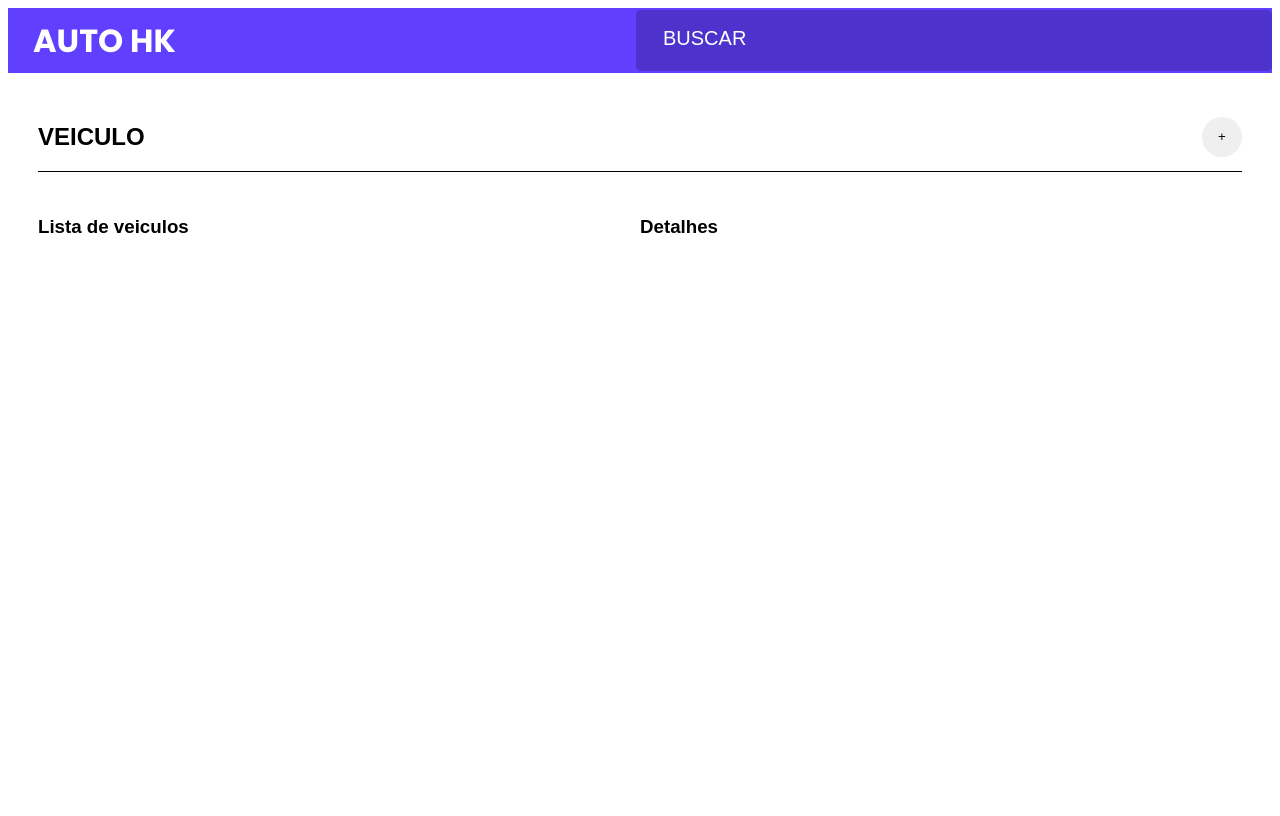
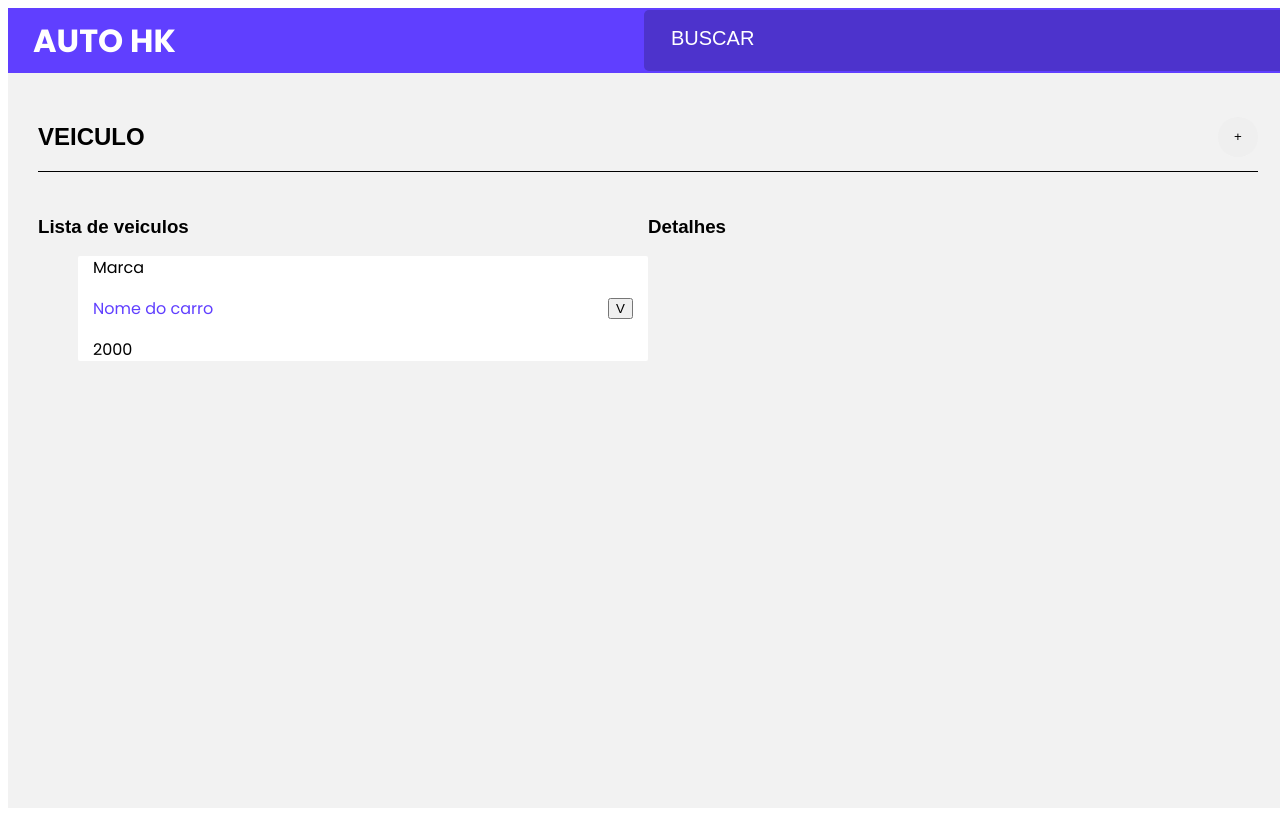
Before and after one commit to DiogoRodriguees/AUTO_HK, a React (Vite) app in the folder client/: page / in a window 1280 px wide. Built offline with nearby package versions, Linux system fonts and the light colour scheme.

Commit message:
estrutura base do card criada

```diff
--- a/client/src/App.css
+++ b/client/src/App.css
@@ -1,7 +1,11 @@
 @import url('https://fonts.googleapis.com/css2?family=Poppins:wght@100;200;300;400;500;600;700;800;900&display=swap');
 .App{
+    height: 100vh;
+    width: 100vw;
     margin: 0px;
+    padding: 0px;
     font-family: Poppins;
+    background-color: #f2f2f2;
 }
 
 .container-app{
--- /dev/null
+++ b/client/src/components/CardVeiculo/index.jsx
@@ -0,0 +1,15 @@
+import "./style.css"
+
+export default function CardVeiculo(){
+    return (
+        <div className="card-container">
+            <div className="informacoes-veiculo">
+                <p className="card-marca">Marca</p>
+                <p className="card-nome-veiculo">Nome do carro</p>
+                <p className="card-ano-veiculo">2000</p>
+            </div>
+
+            <button className="status-veiculo">V</button>
+        </div>
+    )
+}
--- /dev/null
+++ b/client/src/components/CardVeiculo/style.css
@@ -0,0 +1,25 @@
+.card-container{
+    background-color: #fff;
+    display: flex;
+    justify-content: space-between;
+    align-items: center;
+    padding: 15px;
+    height: 75px;
+    border-radius: 2px;
+}
+
+.informacoes-veiculo{
+    /* display: flex; */
+    /* flex-direction: column; */
+}
+
+.card-marca{
+}
+
+.card-nome-veiculo{
+    color: #603FFF;
+}
+
+.card-ano-veiculo{}
+
+.status-veiculo{}
--- a/client/src/components/ListaVeiculo/index.jsx
+++ b/client/src/components/ListaVeiculo/index.jsx
@@ -1,3 +1,4 @@
+import CardVeiculo from "../CardVeiculo";
 import "./style.css"
 
 export default function ListaVeiculo(){
@@ -5,12 +6,13 @@ export default function ListaVeiculo(){
         <div className="container">
             <div className="lista-container">
                 <h3 className="lista-titulo">Lista de veiculos</h3>
+                <ul className="detalhes-lista">
+                    <CardVeiculo />
+                </ul>
             </div>
             <div className="detalhes-container">
                 <h3 className="detalhes-titulo">Detalhes</h3>
-                <ul className="detalhes-lista">
-                    {/* cards com os carros */}
-                </ul>
+
             </div>
         </div>
     )
```
